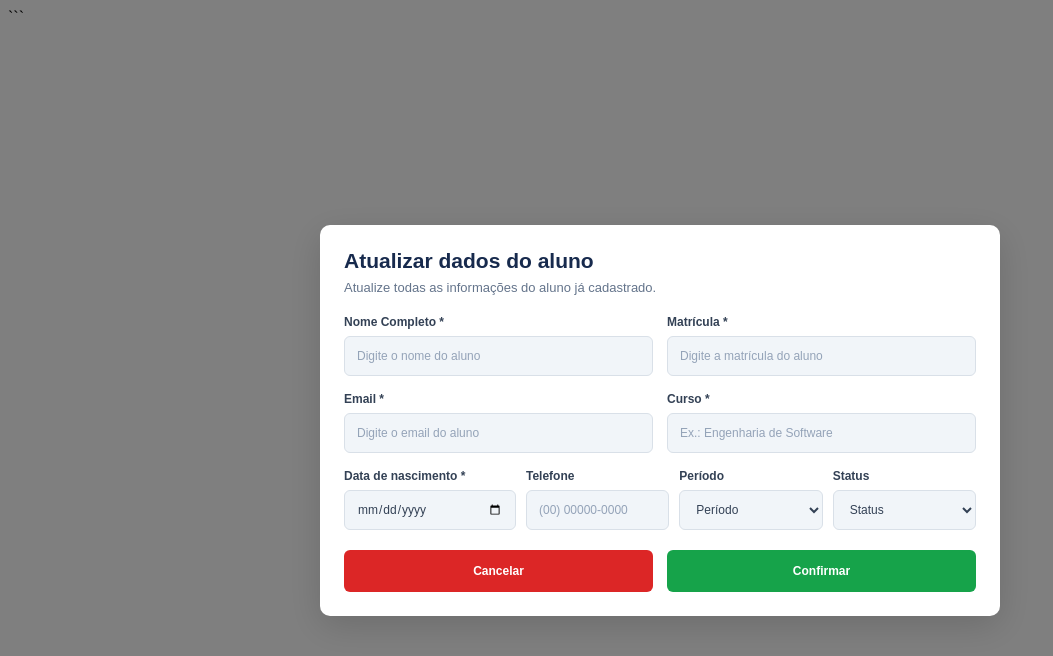
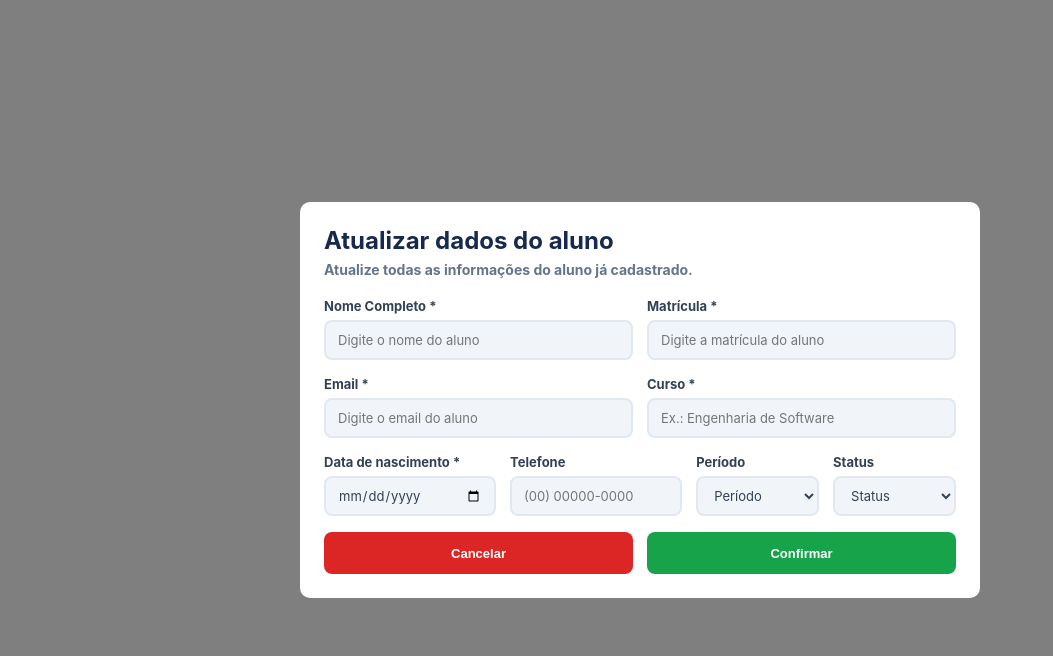
Before and after one commit to WeskleyReis/StudentManager, a plain HTML site: page frontend/pages/index.html in a window 1280 px wide. Shown: the whole page, without its empty margins (0-1053 px from the left). Drawn offline with Linux system fonts and the light colour scheme.

Commit message:
feat: adiciona interface de atualização de alunos

````diff
--- a/frontend/pages/index.html
+++ b/frontend/pages/index.html
@@ -2,131 +2,59 @@
 <html lang="pt-br">
 <head>
     <meta charset="UTF-8">
-
     <meta name="viewport" content="width=device-width, initial-scale=1.0">
-
-    <title>StudentManager</title>
-
+    <title>Gerenciador de Alunos</title>
     <link rel="stylesheet" href="../styles/style.css">
 </head>
 <body>
+    <div class="fundo-modal">
+        <div class="modal-atualizar">
 
-</body>
-</html>
-<!-- MODAL DE ATUALIZAÇÃO -->
-<div class="update-overlay">
-
-    <div class="update-modal">
-
-        <!-- CABEÇALHO -->
-        <div class="update-header">
-
+            <div class="cabecalho-modal">
                 <h2>Atualizar dados do aluno</h2>
-
-            <p>
-                Atualize todas as informações do aluno já cadastrado.
-            </p>
-
+                <p>Atualize todas as informações do aluno já cadastrado.</p>
             </div>
 
+            <form class="formulario-atualizar">
 
-        <!-- FORMULÁRIO -->
-        <form class="update-form">
-
-            <!-- PRIMEIRA LINHA -->
-            <div class="update-row">
-
-                <div class="update-field">
+                <div class="linha-formulario">
+                    <div class="campo">
                         <label for="nome">Nome Completo *</label>
-
-                    <input
-                        type="text"
-                        id="nome"
-                        placeholder="Digite o nome do aluno"
-                        required
-                    >
+                        <input type="text" id="nome" placeholder="Digite o nome do aluno" required>
                     </div>
 
-                <div class="update-field">
+                    <div class="campo">
                         <label for="matricula">Matrícula *</label>
-
-                    <input
-                        type="text"
-                        id="matricula"
-                        placeholder="Digite a matrícula do aluno"
-                        inputmode="numeric"
-                        pattern="[0-9]+"
-                        oninput="this.value = this.value.replace(/[^0-9]/g, '')"
-                        required
-                    >
+                        <input type="text" id="matricula" placeholder="Digite a matrícula do aluno" oninput="this.value = this.value.replace(/[^0-9]/g, '')" required>
+                    </div>
                 </div>
 
+                <div class="linha-formulario">
+                    <div class="campo">
+                        <label for="email">Email *</label>
+                        <input type="email" id="email" placeholder="Digite o email do aluno" required>
                     </div>
 
-
-            <!-- SEGUNDA LINHA -->
-            <div class="update-row">
-
-                <div class="update-field">
-                    <label for="email">Email *</label>
-
-                    <input
-                        type="email"
-                        id="email"
-                        placeholder="Digite o email do aluno"
-                        required
-                    >
+                    <div class="campo">
+                        <label for="curso">Curso *</label>
+                        <input type="text" id="curso" placeholder="Ex.: Engenharia de Software" required>
+                    </div>
                 </div>
 
-                <div class="update-field" type="number">
-                    <label for="curso">Curso *</label>
-
-                    <input
-                        type="text"
-                        id="curso"
-                        placeholder="Ex.: Engenharia de Software"
-                        required
-                    >
+                <div class="linha-formulario linha-final">
+                    <div class="campo">
+                        <label for="nascimento">Data de nascimento *</label>
+                        <input type="date" id="nascimento" required>
                     </div>
 
+                    <div class="campo">
+                        <label for="telefone">Telefone</label>
+                        <input type="tel" id="telefone" placeholder="(00) 00000-0000" oninput="this.value = this.value.replace(/[^0-9]/g, '')">
                     </div>
 
-
-            <!-- TERCEIRA LINHA -->
-            <div class="update-row update-row-final">
-
-                <div class="update-field">
-                    <label for="nascimento">
-                        Data de nascimento *
-                    </label>
-
-                    <input
-                        type="date"
-                        id="nascimento"
-                        required
-                    >
-                </div>
-
-
-                <div class="update-field" type="number">
-                    <label for="telefone">Telefone</label>
-
-                    <input
-                        type="tel"
-                        id="telefone"
-                        placeholder="(00) 00000-0000"
-                        inputmode="numeric"
-                        pattern="[0-9]+"
-                        oninput="this.value = this.value.replace(/[^0-9]/g, '')"
->
-                </div>
-
-
-                <div class="update-field">
+                    <div class="campo">
                         <label for="periodo">Período</label>
-
                         <select id="periodo">
-
                             <option value="">Período</option>
                             <option>1º Semestre</option>
                             <option>2º Semestre</option>
@@ -136,43 +64,27 @@
                             <option>6º Semestre</option>
                             <option>7º Semestre</option>
                             <option>8º Semestre</option>
-
                         </select>
                     </div>
 
-
-                <div class="update-field">
+                    <div class="campo">
                         <label for="status">Status</label>
-
                         <select id="status">
-
                             <option value="">Status</option>
                             <option>Ativo</option>
                             <option>Trancado</option>
                             <option>Inativo</option>
-
                         </select>
                     </div>
-
                 </div>
 
-
-            <!-- BOTÕES -->
-            <div class="update-buttons">
-
-                <button type="button" class="update-cancel">
-                    Cancelar
-                </button>
-
-                <button type="submit" class="update-confirm">
-                    Confirmar
-                </button>
-
+                <div class="botoes">
+                    <button type="button" class="botao-cancelar">Cancelar</button>
+                    <button type="submit" class="botao-confirmar">Confirmar</button>
                 </div>
 
             </form>
-
         </div>
-
     </div>
-```
+</body>
+</html>
--- a/frontend/styles/style.css
+++ b/frontend/styles/style.css
@@ -1,253 +1,114 @@
+* {
+    box-sizing: border-box;
+}
 
-/* ============================= */
-/* MODAL DE ATUALIZAÇÃO - UPDATE */
-/* ============================= */
-
-.update-overlay {
+.fundo-modal {
     position: fixed;
     top: 0;
     left: 0;
-
     width: 100%;
     height: 100%;
-
-    background: rgba(0, 0, 0, 0.50);
-
+    background: rgba(0, 0, 0, 0.5);
     display: flex;
     align-items: center;
     justify-content: center;
-
     padding: 20px;
-
-    z-index: 999;
 }
 
-
-/* JANELA PRINCIPAL */
-
-.update-modal {
+.modal-atualizar {
     width: 680px;
-    max-width: 100%;
-
     background: #ffffff;
-
     padding: 24px;
-
     border-radius: 10px;
-
-    box-shadow: 0 10px 35px rgba(0, 0, 0, 0.15);
-
-    font-family: Arial, sans-serif;
-    color: #172a4d;
-
-    box-sizing: border-box;
+    font-family: Inter, Arial, sans-serif;
 }
 
-
-/* CORREÇÃO DOS TAMANHOS */
-
-.update-modal *,
-.update-modal *::before,
-.update-modal *::after {
-    box-sizing: border-box;
-}
-
-
-/* CABEÇALHO */
-
-.update-header {
+.cabecalho-modal {
     margin-bottom: 20px;
 }
 
-.update-header h2 {
+.cabecalho-modal h2 {
     color: #172a4d;
-
-    font-size: 21px;
-    font-weight: bold;
-
-    margin: 0 0 7px 0;
+    font-size: 24px;
+    margin: 0 0 6px 0;
 }
 
-.update-header p {
+.cabecalho-modal p {
     color: #64748b;
-
-    font-size: 13px;
-
+    font-size: 14px;
+    font-weight: bold;
     margin: 0;
 }
 
-
-/* FORMULÁRIO */
-
-.update-form {
-    width: 100%;
-}
-
-.update-row {
+.linha-formulario {
     display: grid;
-
-    grid-template-columns: repeat(2, minmax(0, 1fr));
-
+    grid-template-columns: 1fr 1fr;
     gap: 14px;
-
     margin-bottom: 16px;
 }
 
-
-/* CAMPOS */
-
-.update-field {
-    display: flex;
-    flex-direction: column;
-
-    min-width: 0;
+.linha-final {
+    grid-template-columns: 1.4fr 1.4fr 1fr 1fr;
 }
 
-.update-field label {
+.campo label {
+    display: block;
     color: #334155;
-
-    font-size: 12px;
+    font-size: 13px;
     font-weight: bold;
-
-    margin-bottom: 7px;
+    margin-bottom: 6px;
 }
 
-
-/* INPUTS E SELECTS */
-
-.update-field input,
-.update-field select {
+.campo input,
+.campo select {
     width: 100%;
     height: 40px;
-
     padding: 0 12px;
-
     background: #f1f5f9;
-
-    border: 1px solid #d9e0e8;
-
-    border-radius: 6px;
-
+    border: 2px solid #e2e8f0;
+    border-radius: 8px;
     color: #334155;
-
-    font-family: Arial, sans-serif;
-    font-size: 12px;
-
-    outline: none;
-
-    transition: 0.2s;
+    font-family: Inter, Arial, sans-serif;
+    font-size: 13px;
 }
 
-
-/* EFEITO AO CLICAR */
-
-.update-field input:focus,
-.update-field select:focus {
+.campo input:focus,
+.campo select:focus {
     border-color: #2563eb;
-
-    background: #ffffff;
-
-    box-shadow: 0 0 0 2px rgba(37, 99, 235, 0.10);
+    outline: none;
 }
 
-
-/* PLACEHOLDER */
-
-.update-field input::placeholder {
-    color: #94a3b8;
+.botoes {
+    display: flex;
+    gap: 14px;
 }
 
-
-/* TERCEIRA LINHA */
-
-.update-row-final {
-    grid-template-columns: 1.2fr 1fr 1fr 1fr;
-
-    gap: 10px;
+.botoes button {
+    flex: 1;
+    height: 42px;
+    border: none;
+    border-radius: 8px;
+    color: #ffffff;
+    font-size: 13px;
+    font-weight: bold;
+    cursor: pointer;
 }
 
-
-/* BOTÕES */
-
-.update-buttons {
-    display: flex;
-
-    gap: 14px;
-
-    margin-top: 20px;
-}
-
-.update-buttons button {
-    flex: 1;
-
-    height: 42px;
-
-    border: none;
-    border-radius: 6px;
-
-    color: #ffffff;
-
-    font-size: 12px;
-    font-weight: bold;
-
-    cursor: pointer;
-
-    transition: 0.2s;
-}
-
-
-/* BOTÃO CANCELAR */
-
-.update-cancel {
+.botao-cancelar {
     background: #dc2626;
 }
 
-.update-cancel:hover {
-    background: #b91c1c;
-}
-
-
-/* BOTÃO CONFIRMAR */
-
-.update-confirm {
+.botao-confirmar {
     background: #16a34a;
 }
 
-.update-confirm:hover {
-    background: #15803d;
-}
-
-
-/* RESPONSIVIDADE */
-
 @media (max-width: 600px) {
-
-    .update-modal {
-        padding: 20px;
-    }
-
-    .update-row {
+    .linha-formulario,
+    .linha-final {
         grid-template-columns: 1fr;
     }
 
-    .update-row-final {
-        grid-template-columns: 1fr 1fr;
-    }
-
-    .update-header h2 {
-        font-size: 19px;
-    }
-
-}
-
-@media (max-width: 380px) {
-
-    .update-row-final {
-        grid-template-columns: 1fr;
-    }
-
-    .update-buttons {
+    .botoes {
         flex-direction: column;
     }
-
 }
````
Lines whose indentation alone changed are shown as unchanged.
